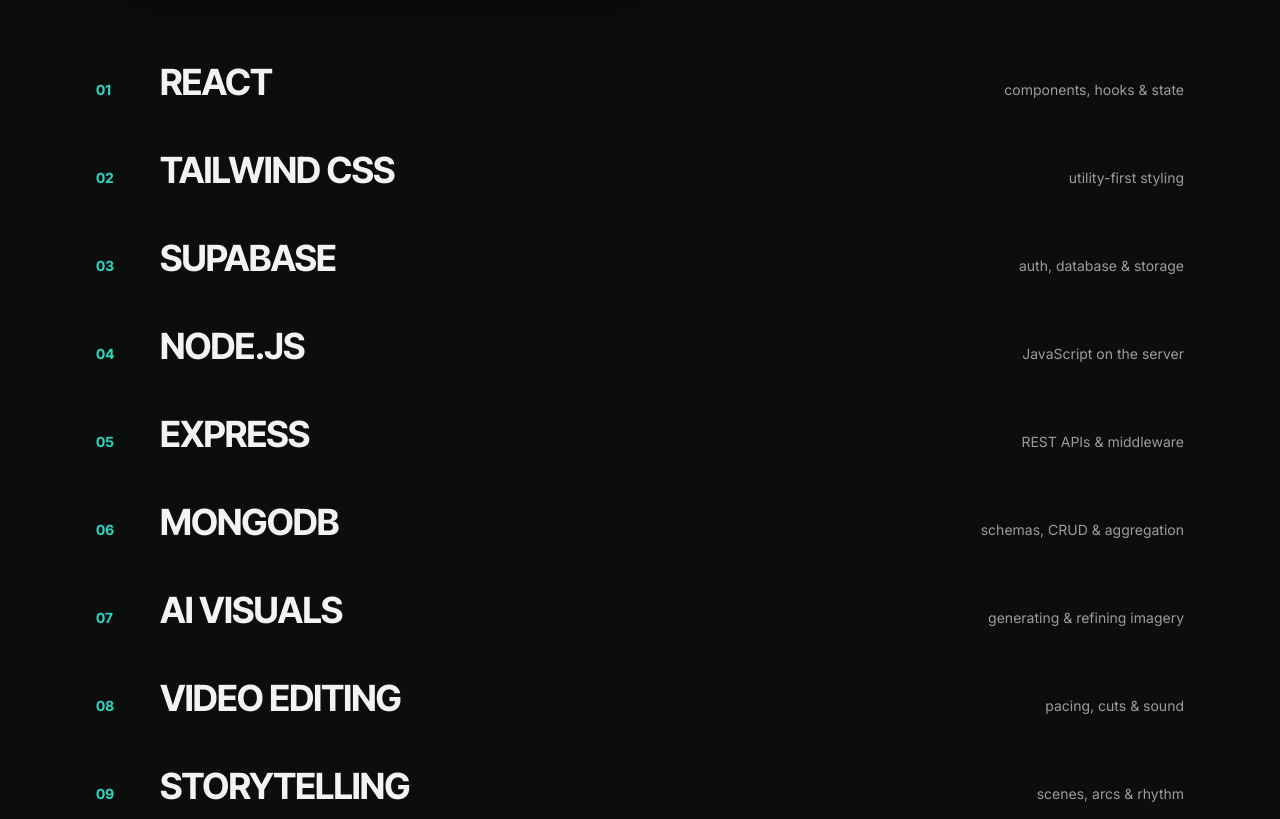
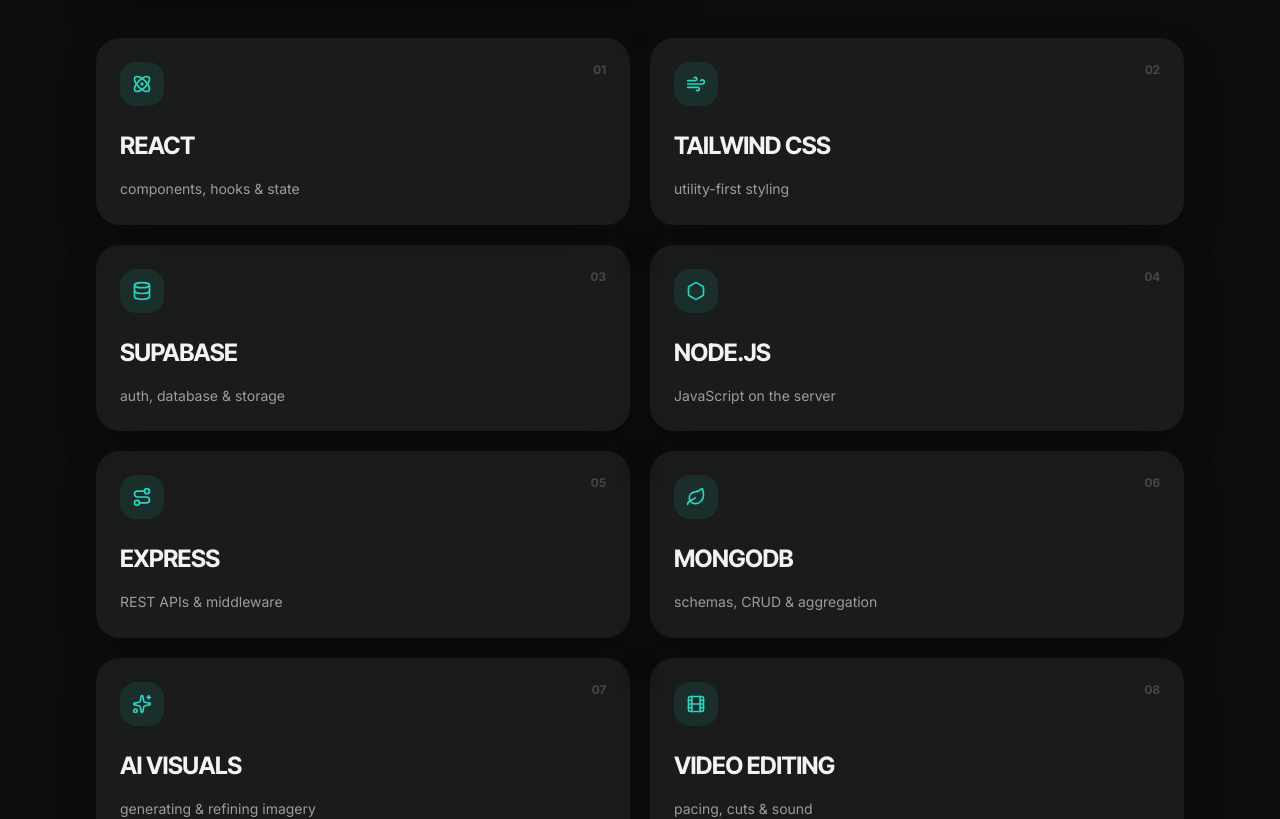
Before and after one commit to abdulMoizCreates/Portfolio, a React (Vite) app: page /#/ in a window 1280 px wide. Shown: the part 2420-3239 px from the top of the page. Built offline with nearby package versions, Linux system fonts and the light colour scheme.

Commit message:
feat: skills list as iconed cards — Atom/Wind/Leaf/Hexagon marks, invert-on-hover kept

```diff
--- a/src/components/Skills.jsx
+++ b/src/components/Skills.jsx
@@ -2,7 +2,28 @@
 import SectionHead from './Section'
 import { meters, skills, tools } from '../data'
 import { Badge, Card, CardContent, CardHeader, CardTitle, CountUp, Progress, Reveal, Search, Slider } from './ui'
-import { ArrowLeftRight, Braces, Code2, Feather, Frame, GitBranch, Component, PenTool, SlidersHorizontal, Zap } from 'lucide-react'
+import {
+  ArrowLeftRight,
+  Atom,
+  BookOpen,
+  Braces,
+  Code2,
+  Database,
+  Feather,
+  Film,
+  Frame,
+  GitBranch,
+  Component,
+  Hexagon,
+  Leaf,
+  Palette,
+  PenTool,
+  Route,
+  SlidersHorizontal,
+  Sparkles,
+  Wind,
+  Zap,
+} from 'lucide-react'
 
 const toolIcons = {
   HTML5: Code2,
@@ -14,6 +35,20 @@
   Lucide: Feather,
   'Figma (basics)': Frame,
   'Git & GitHub': GitBranch,
+}
+
+// One mark per skill — the card's heading glyph
+const skillIcons = {
+  React: Atom,
+  'Tailwind CSS': Wind,
+  Supabase: Database,
+  'Node.js': Hexagon,
+  Express: Route,
+  MongoDB: Leaf,
+  'AI Visuals': Sparkles,
+  'Video Editing': Film,
+  Storytelling: BookOpen,
+  Canva: Palette,
 }
 
 export default function Skills() {
@@ -45,7 +80,7 @@
       <div className="mx-auto max-w-6xl px-5 py-20 sm:px-8 sm:py-28">
         <SectionHead title="Skills" />
 
-        {/* Search card — filters the list live, "/" focuses it */}
+        {/* Search card — filters the grid live, "/" focuses it */}
         <Reveal as="div" className="mb-10 max-w-xl">
           <Card>
             <CardContent className="pt-6">
@@ -61,28 +96,40 @@
           </Card>
         </Reveal>
 
-        {/* Big typographic skill list — hover inverts the row */}
-        <ul>
-          {filtered.map((skill, index) => (
-            <Reveal
-              key={skill.name}
-              as="li"
-              // Cap the stagger so long lists don't feel like they are buffering
-              delay={Math.min(index, 3) * 70}
-              className="group flex items-baseline gap-5 py-6 hover:bg-ink sm:gap-8"
-            >
-              <span className="font-display w-8 shrink-0 text-sm font-bold text-teal-bright transition-colors group-hover:text-teal">
-                {String(index + 1).padStart(2, '0')}
-              </span>
-              <span className="font-display text-2xl font-bold uppercase tracking-tight transition-all group-hover:translate-x-2 group-hover:text-paper sm:text-4xl">
-                {skill.name}
-              </span>
-              <span className="ml-auto hidden text-sm text-faint transition-colors group-hover:text-paper/70 sm:block">
-                {skill.note}
-              </span>
-            </Reveal>
-          ))}
-        </ul>
+        {/* Skill cards — the invert-on-hover legacy of the old list, now as tiles */}
+        <div className="grid gap-5 sm:grid-cols-2">
+          {filtered.map((skill, index) => {
+            const Icon = skillIcons[skill.name]
+            return (
+              <Reveal key={skill.name} as="div" className="h-full" delay={Math.min(index, 4) * 60}>
+                <Card className="group h-full cursor-default transition-all duration-300 hover:-translate-y-1 hover:bg-ink hover:shadow-[0_34px_90px_-26px_rgb(45_212_191/0.4)]">
+                  <CardContent className="flex h-full flex-col pt-6">
+                    <div className="flex items-start justify-between gap-4">
+                      <span className="flex h-11 w-11 items-center justify-center rounded-2xl bg-teal-bright/10 transition-colors group-hover:bg-teal/15">
+                        {Icon && (
+                          <Icon
+                            className="h-5 w-5 text-teal-bright transition-colors group-hover:text-teal"
+                            aria-hidden="true"
+                          />
+                        )}
+                      </span>
+                      <span className="font-display text-xs font-bold text-ink/20 transition-colors group-hover:text-paper/40">
+                        {String(index + 1).padStart(2, '0')}
+                      </span>
+                    </div>
+
+                    <h3 className="font-display mt-6 text-xl font-bold uppercase tracking-tight transition-colors group-hover:text-paper sm:text-2xl">
+                      {skill.name}
+                    </h3>
+                    <p className="mt-auto pt-4 text-sm leading-relaxed text-faint transition-colors group-hover:text-paper/70">
+                      {skill.note}
+                    </p>
+                  </CardContent>
+                </Card>
+              </Reveal>
+            )
+          })}
+        </div>
 
         {filtered.length === 0 && filteredTools.length === 0 && (
           <p className="py-10 text-sm text-faint">
@@ -149,10 +196,12 @@
                 </p>
                 <div className="flex flex-wrap gap-2">
                   {filteredTools.map((tool) => {
-                    const Icon = toolIcons[tool]
+                    const ToolIcon = toolIcons[tool]
                     return (
                       <Badge key={tool} variant="default" className="px-3.5 py-1.5">
-                        {Icon && <Icon className="h-3.5 w-3.5 text-teal-bright" aria-hidden="true" />}
+                        {ToolIcon && (
+                          <ToolIcon className="h-3.5 w-3.5 text-teal-bright" aria-hidden="true" />
+                        )}
                         {tool}
                       </Badge>
                     )
```
